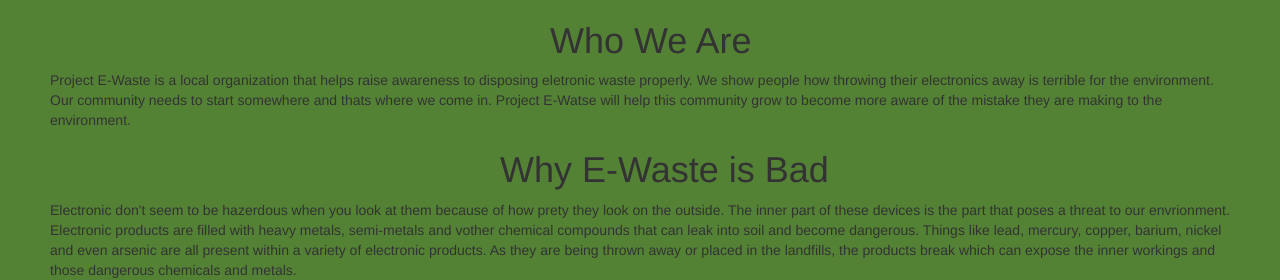
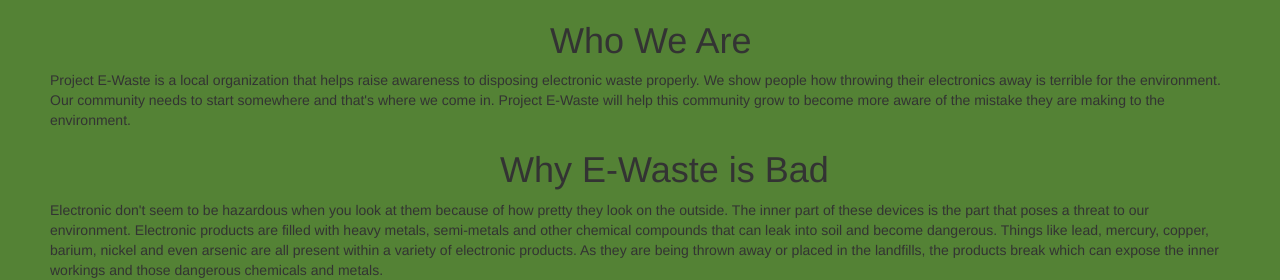
Before and after one commit to jennifershu/BrainStation-Website, a plain HTML site: page aboutus.html in a window 1280 px wide. Shown: the part 676-956 px from the top of the page. Drawn offline with nearby package versions, Linux system fonts and the light colour scheme.

Commit message:
corrected spelling

```diff
--- a/aboutus.html
+++ b/aboutus.html
@@ -48,13 +48,13 @@
 	<h1  id = "title"> Who We Are</h1>
 	</div>
 	<div>
-	<p id = "para">Project E-Waste is a local organization that helps raise awareness to disposing eletronic waste properly. We show people how throwing their electronics away is terrible for the environment. Our community needs to start somewhere and thats where we come in. Project E-Watse will help this community grow to become more aware of the mistake they are making to the environment.
+	<p id = "para">Project E-Waste is a local organization that helps raise awareness to disposing electronic waste properly. We show people how throwing their electronics away is terrible for the environment. Our community needs to start somewhere and that's where we come in. Project E-Waste will help this community grow to become more aware of the mistake they are making to the environment.
 	</div>
 	<div>
 	<h1  id = "titles"> Why E-Waste is Bad</h1>
 	</div>
 	<div>
-	<p id= "paras"> Electronic don't seem to be hazerdous when you look at them because of how prety they look on the outside. The inner part of these devices is the part that poses a threat to our envrionment. Electronic products are filled with heavy metals, semi-metals and vother chemical compounds that can leak into soil and become dangerous. Things like lead, mercury, copper, barium, nickel and even arsenic are all present within a variety of electronic products. As they are being thrown away or placed in the landfills, the products break which can expose the inner workings and those dangerous chemicals and metals.
+	<p id= "paras"> Electronic don't seem to be hazardous when you look at them because of how pretty they look on the outside. The inner part of these devices is the part that poses a threat to our environment. Electronic products are filled with heavy metals, semi-metals and other chemical compounds that can leak into soil and become dangerous. Things like lead, mercury, copper, barium, nickel and even arsenic are all present within a variety of electronic products. As they are being thrown away or placed in the landfills, the products break which can expose the inner workings and those dangerous chemicals and metals.
 	</div>
 	<div>
 	<p id="parass">Many of these chemicals and metals are known causes of serious health conditions like cancer, diabetes, impaired cognitive function, damaged organs and more. This is dangerous to both humans and animals which causes death then leads to less of a  population of both human and animals!
```
